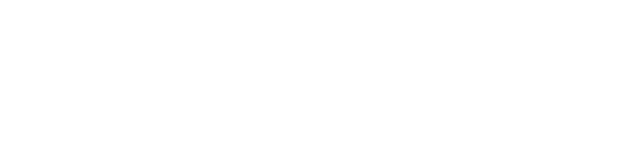
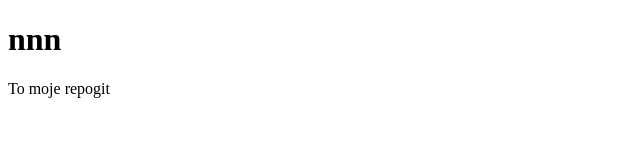
Before and after one commit to Welezian/Kurs, a plain HTML site: page index.html in a window 1280 px wide. Shown: the whole page, without its empty margins (0-640 px from the left). Drawn offline with Linux system fonts and the light colour scheme.

Commit message:
Dodanie p

```diff
--- a/index.html
+++ b/index.html
@@ -9,6 +9,8 @@
 <body>
 
 
-
+    <h1>nnn
+    </h1>
+  <p>To moje repogit</p>
 </body>
 </html>
```
